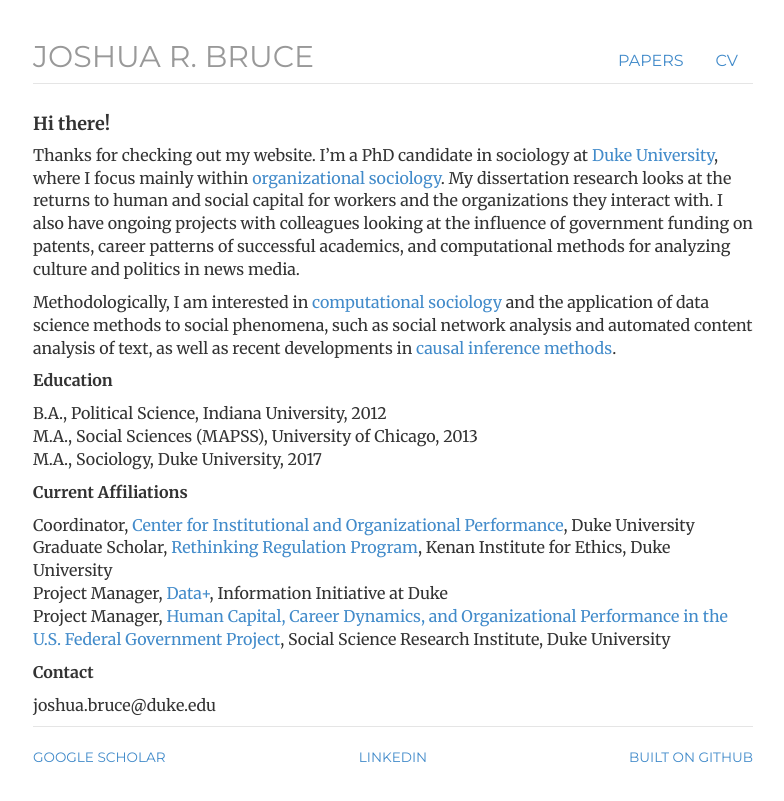
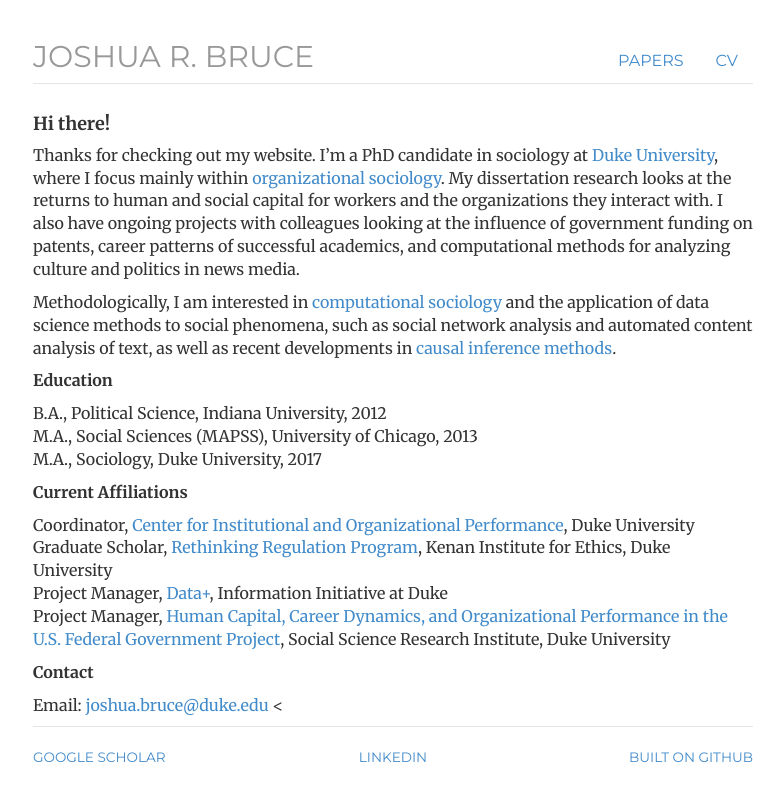
Before and after one commit to joshuarbruce/joshuarbruce.github.io, a Jekyll site: the page built from index.html, in a window 1280 px wide. Shown: the top 801 px of the page, without its empty margins (247-1031 px from the left). Built offline with Jekyll 4.4.1, drawn with Linux system fonts in a browser that asks for light colours; nearby versions of some CDN libraries.

Commit message:
Update index.html

```diff
--- a/index.html
+++ b/index.html
@@ -22,5 +22,7 @@
 		Project Manager, <a href="https://ssri.duke.edu/projects/human-capital-career-dynamics-and-organizational-performance-us-federal-government" target="_blank">Human Capital, Career Dynamics, and Organizational Performance in the U.S. Federal Government Project</a>, Social Science Research Institute, Duke University<br>
 	</p>
 	<p><b>Contact</b></p>
-	<p><span class = "obfuscate">ude.ekud@ecurb.auhsoj</span></p>
+	<p>Email: <a href="mailto:joshua.bruce@duke.edu" target = "_blank"><span class = "obfuscate">ude.ekud@ecurb.auhsoj</span>
+		</a>
+		<</p>
 </div>
```
